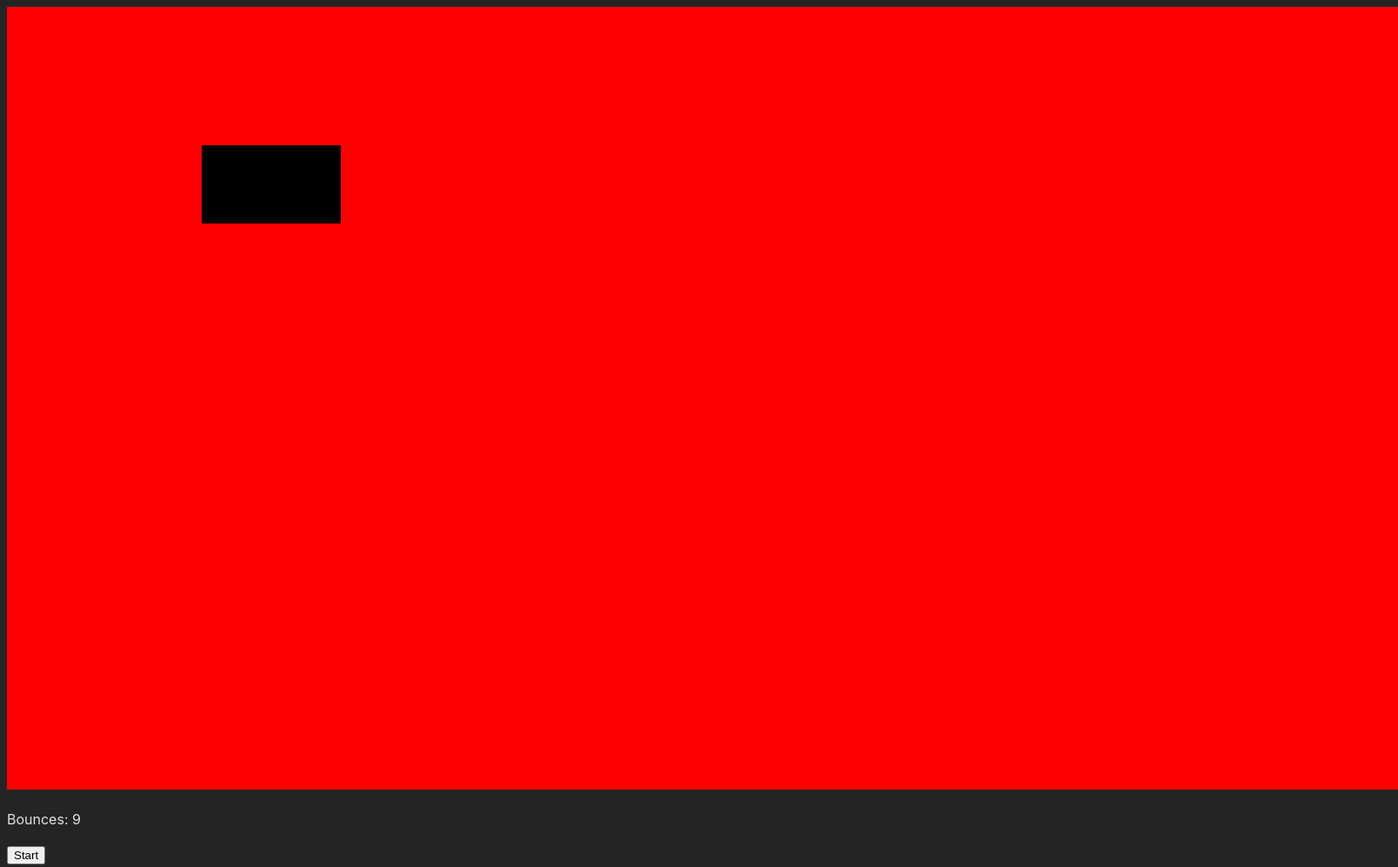
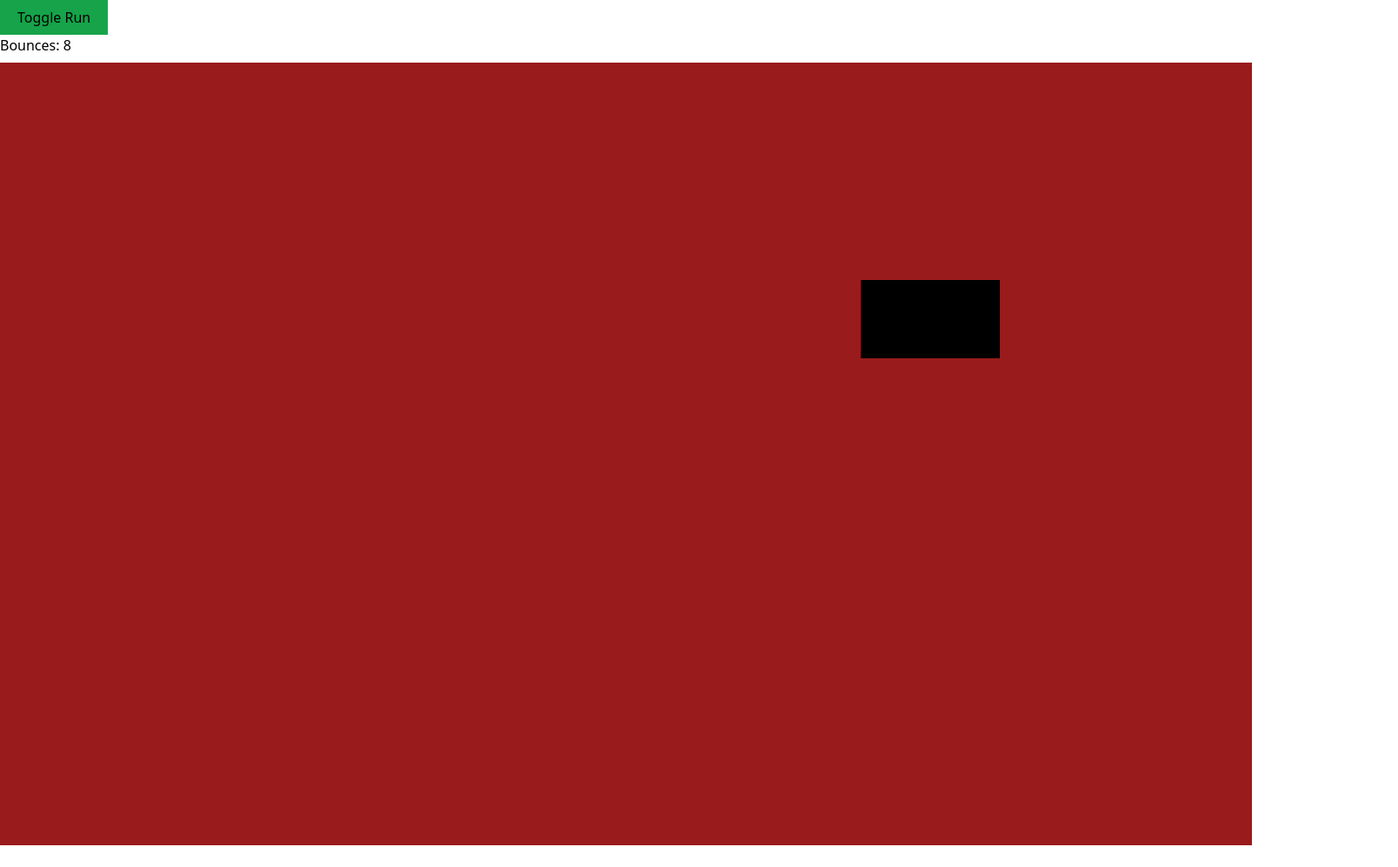
Before and after one commit to clayton-schneider/dvd, a website built with Vite: page index.html in a window 1280 px wide. Shown: the whole page at 87% size, 1608 px wide, since content can reach past the window. After the commit the page ends 972 px from the top, so only its background shows below. Built offline with nearby package versions, Linux system fonts and the light colour scheme.

Commit message:
added tailwind

```diff
--- a/index.html
+++ b/index.html
@@ -5,11 +5,14 @@
     <link rel="icon" type="image/svg+xml" href="/vite.svg" />
     <meta name="viewport" content="width=device-width, initial-scale=1.0" />
     <title>DVD Bouncer Experiment</title>
+    <script src="https://cdn.tailwindcss.com"></script>
   </head>
   <body>
-    <div id="app"></div>
+    <button class="bg-green-600 px-5 py-2" id="start">Toggle Run</button>
     <div id="bounces"><p>Bounces: 0</p></div>
-    <button id="start">Start</button>
+    <section class="mx-auto flex justify-center">
+      <div class="mt-2" id="app"></div>
+    </section>
     <script type="module" src="/src/main.ts"></script>
   </body>
 </html>
--- a/src/Canvas.ts
+++ b/src/Canvas.ts
@@ -6,7 +6,7 @@ class Canvas {
   constructor(width: number, height: number) {
     this.width = width;
     this.height = height;
-    this.html = `<canvas id="canvas" width=${this.width} height=${this.height}></canvas>`;
+    this.html = `<canvas class="bg-red-800" id="canvas" width=${this.width} height=${this.height}></canvas>`;
   }
 
   getCtx() {
--- a/src/Cursor.ts
+++ b/src/Cursor.ts
@@ -1,3 +1,5 @@
+import Canvas from "./Canvas";
+
 class Cursor {
   x: number;
   y: number;
@@ -33,6 +35,8 @@ class Cursor {
   getBottomEdge() {
     return this.y + this.height;
   }
+
+  getPath(canvas: Canvas) {}
 }
 
 export default Cursor;
--- a/src/Simulation.ts
+++ b/src/Simulation.ts
@@ -38,6 +38,12 @@ class Simulation {
     if (!this.running) {
       return;
     }
+
+    // THE PATH OF THE CURSOR SHOULDN'T CHANGE WITH SPEED!
+    // DIRECTION AND STARTING POSITION SHOULD BE ENOUGH TO DETERMINE THE OBJECTS PATH
+    // VELOCITY SHOULD JUST BE HOW QUICKLY IT MOVES ALONG THAT PATH
+    // CURRENTLY AS YOU INCREASE THE VELOCITY YOU INCREASE THE LIKELYHOOD THAT THE UPDATE
+    // DIDN'T CATCH THAT IT WAS IN A SLOT AND SHOULD BE STOPPED.
 
     if (Array.isArray(cursor)) {
       cursor.forEach((c) => {
--- a/src/main.ts
+++ b/src/main.ts
@@ -1,4 +1,3 @@
-import "./style.css";
 import Cursor from "./Cursor";
 import Canvas from "./Canvas";
 import Simulation from "./Simulation";
@@ -10,7 +9,7 @@ const CURSOR_WIDTH = CANVAS_WIDTH / 10;
 const CURSOR_HEIGHT = CANVAS_HEIGHT / 10;
 
 const canvas = new Canvas(CANVAS_WIDTH, CANVAS_HEIGHT);
-// const cursor = new Cursor(100, 100, 10, 10, 160, 90);
+const cursor = new Cursor(100, 100, 10, 10, 160, 90);
 
 function cursorFactory(n: number) {
   const cursorArr = [];
@@ -32,12 +31,12 @@ function cursorFactory(n: number) {
   }
 }
 
-const cursors = cursorFactory(1);
+// const cursors = cursorFactory(1);
 
 const sim = new Simulation();
 sim.mountCanvas(document.querySelector<HTMLDivElement>("#app")!, canvas);
 
-sim.run(canvas, cursors);
+sim.run(canvas, cursor);
 
 document.querySelector("#start")!.addEventListener("click", () => {
   sim.toggleRunning();
--- a/src/style.css
+++ /dev/null
@@ -1,101 +0,0 @@
-:root {
-  font-family: Inter, system-ui, Avenir, Helvetica, Arial, sans-serif;
-  line-height: 1.5;
-  font-weight: 400;
-
-  color-scheme: light dark;
-  color: rgba(255, 255, 255, 0.87);
-  background-color: #242424;
-
-  font-synthesis: none;
-  text-rendering: optimizeLegibility;
-  -webkit-font-smoothing: antialiased;
-  -moz-osx-font-smoothing: grayscale;
-  -webkit-text-size-adjust: 100%;
-}
-
-#canvas {
-  background-color: red;
-}
-
-/* a {
-  font-weight: 500;
-  color: #646cff;
-  text-decoration: inherit;
-}
-a:hover {
-  color: #535bf2;
-}
-
-body {
-  margin: 0;
-  display: flex;
-  place-items: center;
-  min-width: 320px;
-  min-height: 100vh;
-}
-
-h1 {
-  font-size: 3.2em;
-  line-height: 1.1;
-}
-
-#app {
-  max-width: 1280px;
-  margin: 0 auto;
-  padding: 2rem;
-  text-align: center;
-}
-
-.logo {
-  height: 6em;
-  padding: 1.5em;
-  will-change: filter;
-  transition: filter 300ms;
-}
-.logo:hover {
-  filter: drop-shadow(0 0 2em #646cffaa);
-}
-.logo.vanilla:hover {
-  filter: drop-shadow(0 0 2em #3178c6aa);
-}
-
-.card {
-  padding: 2em;
-}
-
-.read-the-docs {
-  color: #888;
-}
-
-button {
-  border-radius: 8px;
-  border: 1px solid transparent;
-  padding: 0.6em 1.2em;
-  font-size: 1em;
-  font-weight: 500;
-  font-family: inherit;
-  background-color: #1a1a1a;
-  cursor: pointer;
-  transition: border-color 0.25s;
-}
-button:hover {
-  border-color: #646cff;
-}
-button:focus,
-button:focus-visible {
-  outline: 4px auto -webkit-focus-ring-color;
-}
-
-@media (prefers-color-scheme: light) {
-  :root {
-    color: #213547;
-    background-color: #ffffff;
-  }
-  a:hover {
-    color: #747bff;
-  }
-  button {
-    background-color: #f9f9f9;
-  }
-} */
```
